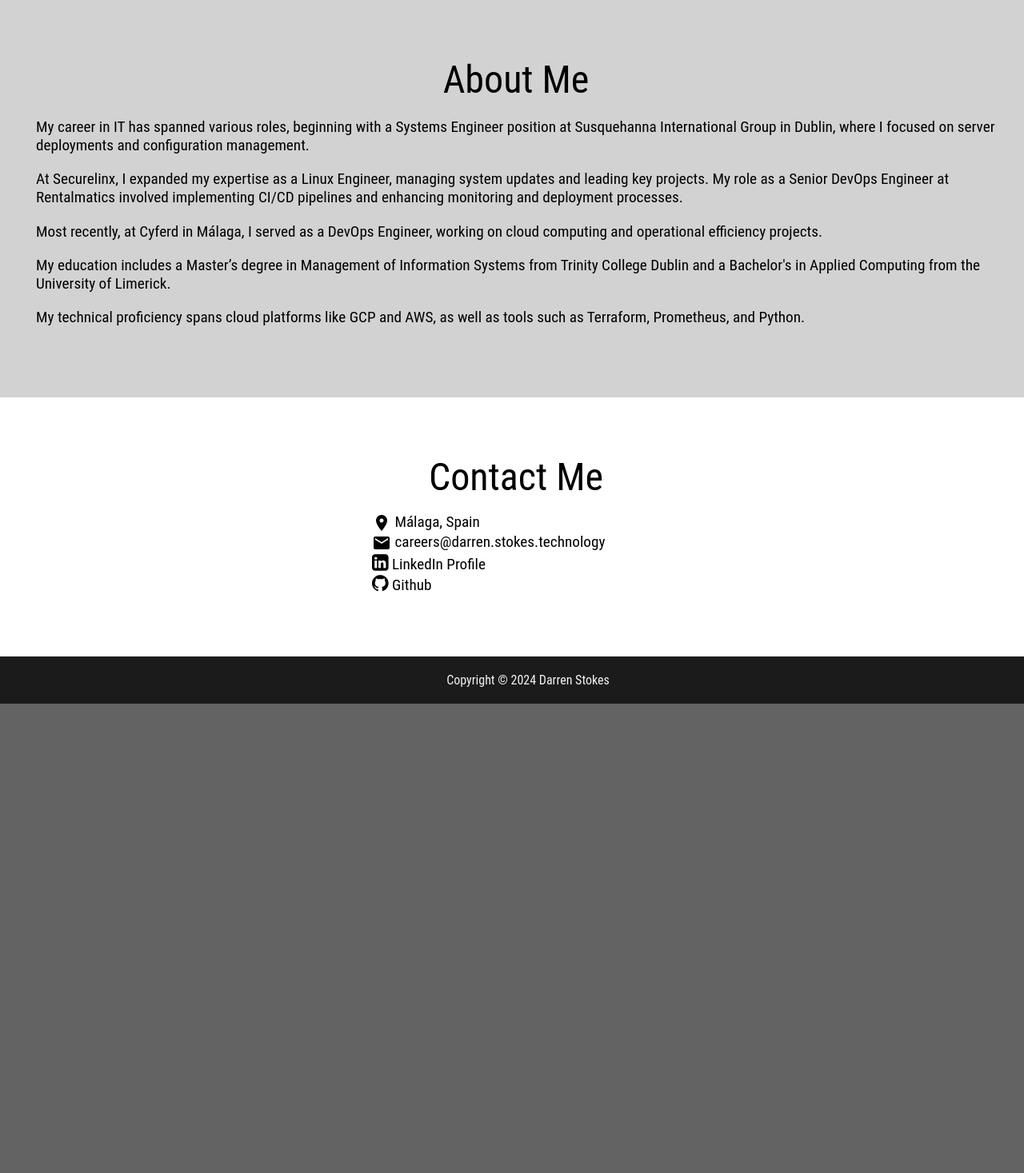
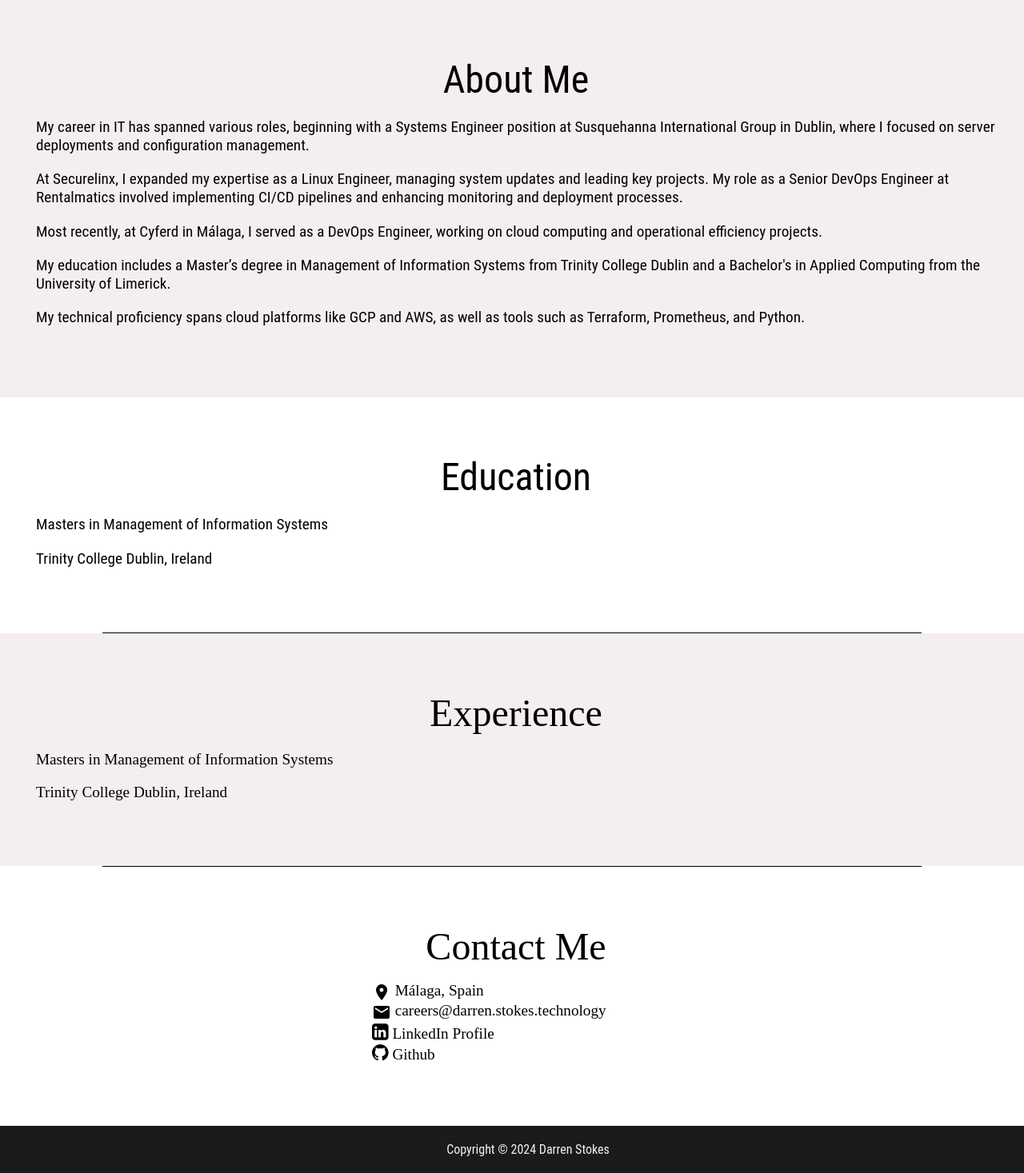
Before and after one commit to darren-stokes/darren-stokes.github.io, a PHP site: page / in a window 1280 px wide. Shown: the part 805-2272 px from the top of the page at 80% size. Before the commit the page ends 1685 px from the top, so only its background shows below. Run offline with PHP 8.4, Linux system fonts and the light colour scheme; some libraries are stand-ins or nearby versions; some web fonts are replaced.

Commit message:
Added class to every second section. Added place holders for education and experience

```diff
--- a/nginx/web_code/index.php
+++ b/nginx/web_code/index.php
@@ -50,13 +50,12 @@
                     <div class="down-button">
                         <a href="#about">
                             <i class="bi bi-arrow-down-circle">
-
                             </i>
                         </a>
                     </div>
                 </div>
             </div>
-            <section id="about" class="about-me">
+            <section id="about" class="about-me odds">
                 <div class="wrapper">
                     <div class="content-box">
                         <div class="content-inner">
@@ -80,6 +79,49 @@
                     </div>
                 </div>
             </section>
+            <section id="education">
+                <div class="wrapper">
+                    <div class="content-box">
+                        <div class="content-inner">
+                            <div class="lang lang-en">
+                                <h3 class="section-heading">Education</h3>
+                                <p class="section-text">Masters in Management of Information Systems</p>
+                                <p class="section-text">Trinity College Dublin, Ireland</p>
+                            </div>
+                            <div class="lang lang-es">
+                                <h3 class="section-heading">Educación</h3>
+                                <p class="section-text">Masters in Management of Information Systems</p>
+                                <p class="section-text">Trinity College Dublin, Ireland</p>
+                            </div>
+                        </div>
+                    </div>
+                </div>
+            </section>
+            </div>
+            <div class="wrapper divider-wrapper">
+                <hr class="divider content-divider">
+            </div>
+            <section id="experience" class="odds">
+                <div class="wrapper">
+                    <div class="content-box">
+                        <div class="content-inner">
+                            <div class="lang lang-en">
+                                <h3 class="section-heading">Experience</h3>
+                                <p class="section-text">Masters in Management of Information Systems</p>
+                                <p class="section-text">Trinity College Dublin, Ireland</p>
+                            </div>
+                            <div class="lang lang-es">
+                                <h3 class="section-heading">Experiencia</h3>
+                                <p class="section-text">Masters in Management of Information Systems</p>
+                                <p class="section-text">Trinity College Dublin, Ireland</p>
+                            </div>
+                        </div>
+                    </div>
+                </div>
+            </section>
+            <div class="wrapper divider-wrapper">
+                <hr class="divider content-divider">
+            </div>
             <section id="contact">
                 <div class="wrapper">
                     <div class="content-box">
--- a/nginx/web_code/stylesheets/default.css
+++ b/nginx/web_code/stylesheets/default.css
@@ -387,6 +387,13 @@ input:checked + .slider:before {
     margin: 8px auto;
 }
 
+.content-divider {
+    opacity: 1;
+    border-color: rgba(0, 0, 0, 1);
+    margin-top: 0px;
+    margin-bottom: 0px;
+}
+
 .job-title{
     margin: 0px;
     font-size: 1.4rem;
@@ -412,12 +419,21 @@ input:checked + .slider:before {
 }
 
 .about-me {
-    background-color: #b7b7b79f;
     padding-bottom: 8px;
+}
+
+.odds{
+    background-color: rgb(245, 238, 238);
 }
 
 .wrapper{
     padding: 62px 0;
+}
+
+.divider-wrapper {
+    box-shadow: 0 0 25px #0000001a;
+    padding: 0px;
+    margin: 0px;
 }
 
 /* Cookie notice*/
```
